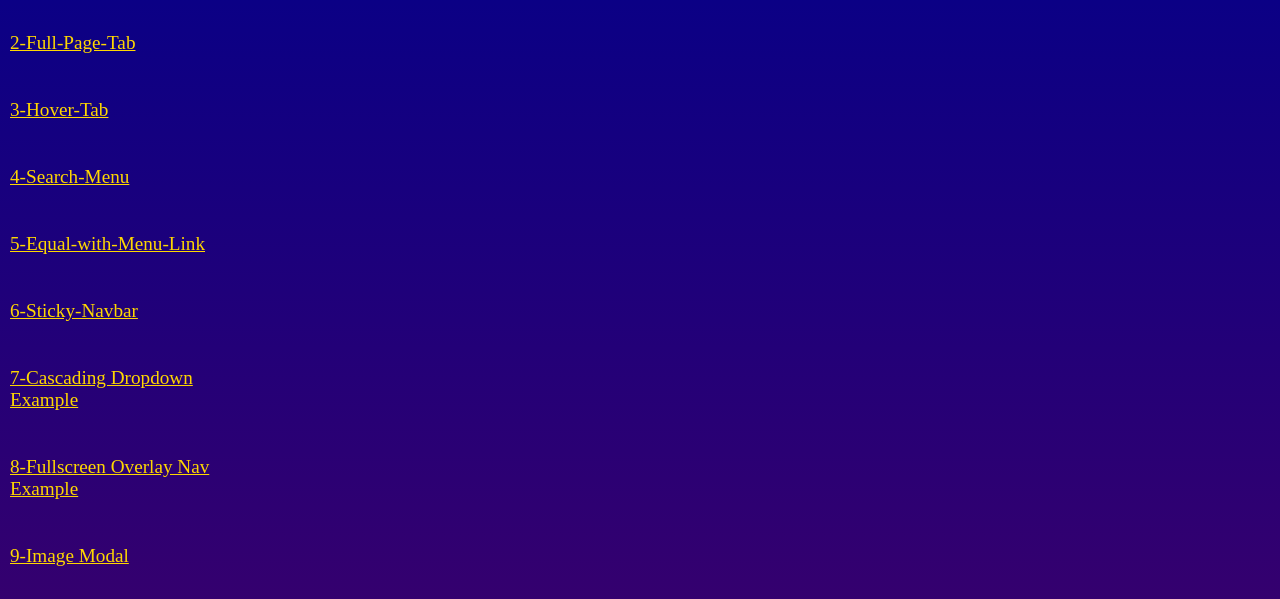
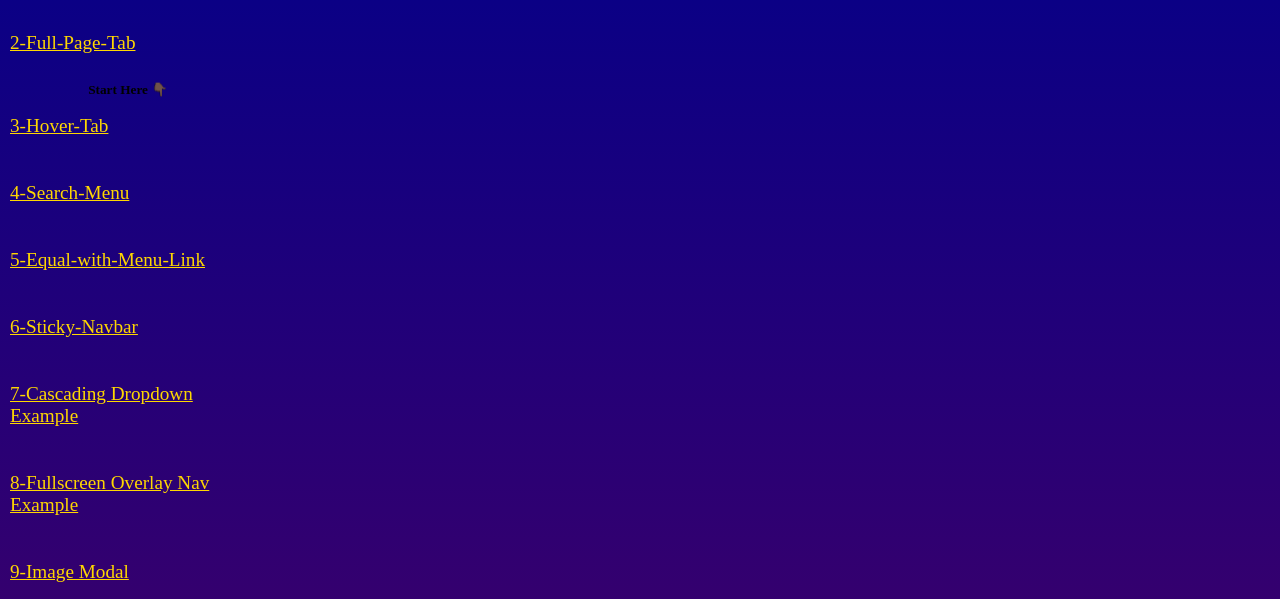
Before and after one commit to ROKUBOSS/SpecialEffect, a plain HTML site: page special.html in a window 1280 px wide. Shown: the part 156-755 px from the top of the page. Drawn offline with Linux system fonts and the light colour scheme.

Commit message:
filesadd

```diff
--- a/special.html
+++ b/special.html
@@ -78,6 +78,7 @@ h1{
     <h1>Links</h1>
     <a href="https://www.w3schools.com/howto/tryit.asp?filename=tryhow_js_vertical_tabs" target="_blank">1-Vertical-Tab</a><br>
     <a href="https://www.w3schools.com/howto/howto_js_full_page_tabs.asp" target="_blank">2-Full-Page-Tab</a><br>
+    <h5>Start Here 👇🏿</h5>
     <a href="https://www.w3schools.com/howto/tryit.asp?filename=tryhow_js_hover_tabs" target="_blank">3-Hover-Tab</a><br>
     <a href="https://www.w3schools.com/howto/tryit.asp?filename=tryhow_js_search_menu" target="_blank">4-Search-Menu</a><br>
     <a href="https://www.w3schools.com/howto/howto_css_topnav_equal_width.asp" target="_blank">5-Equal-with-Menu-Link</a><br>
```
